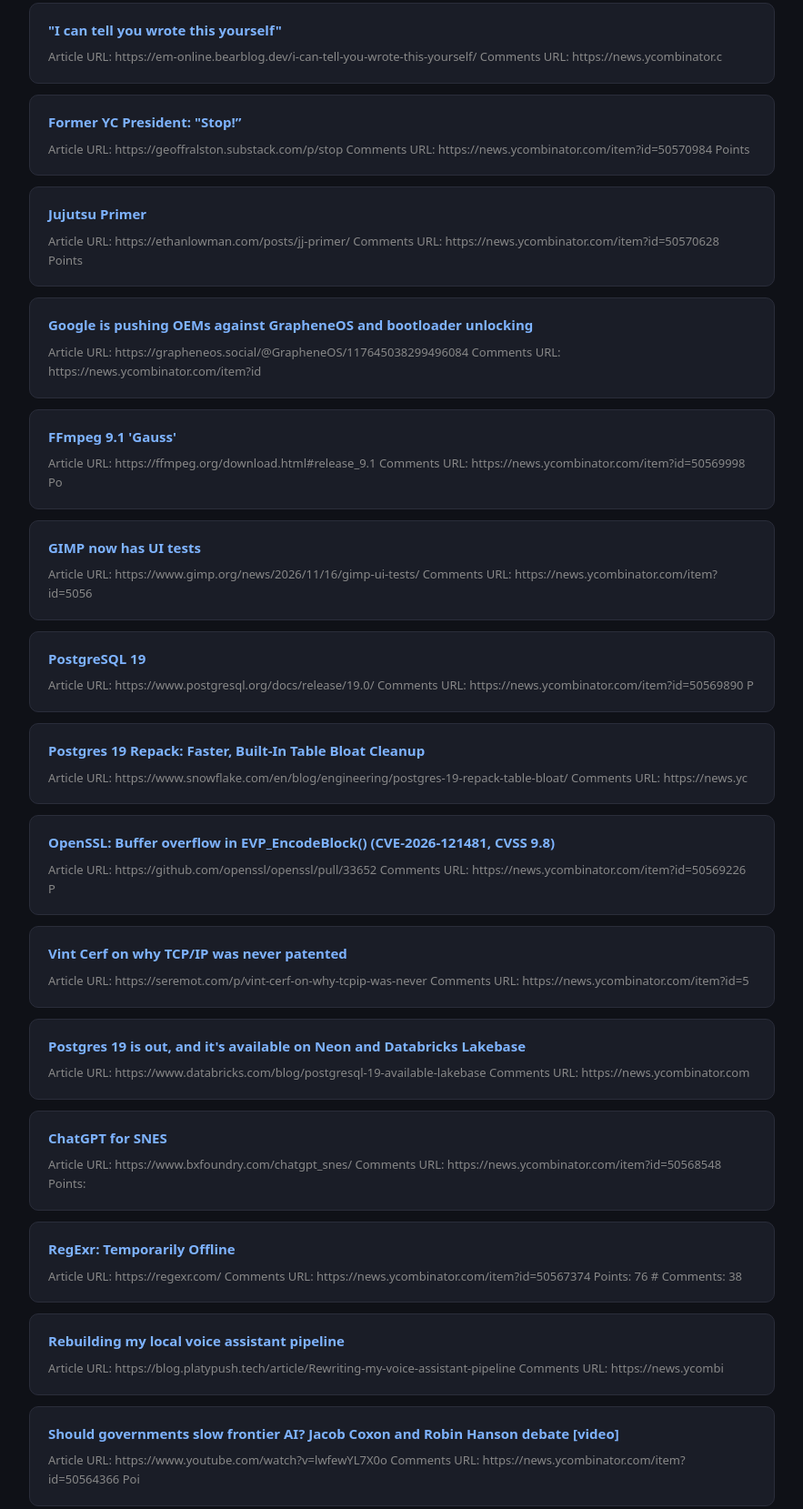
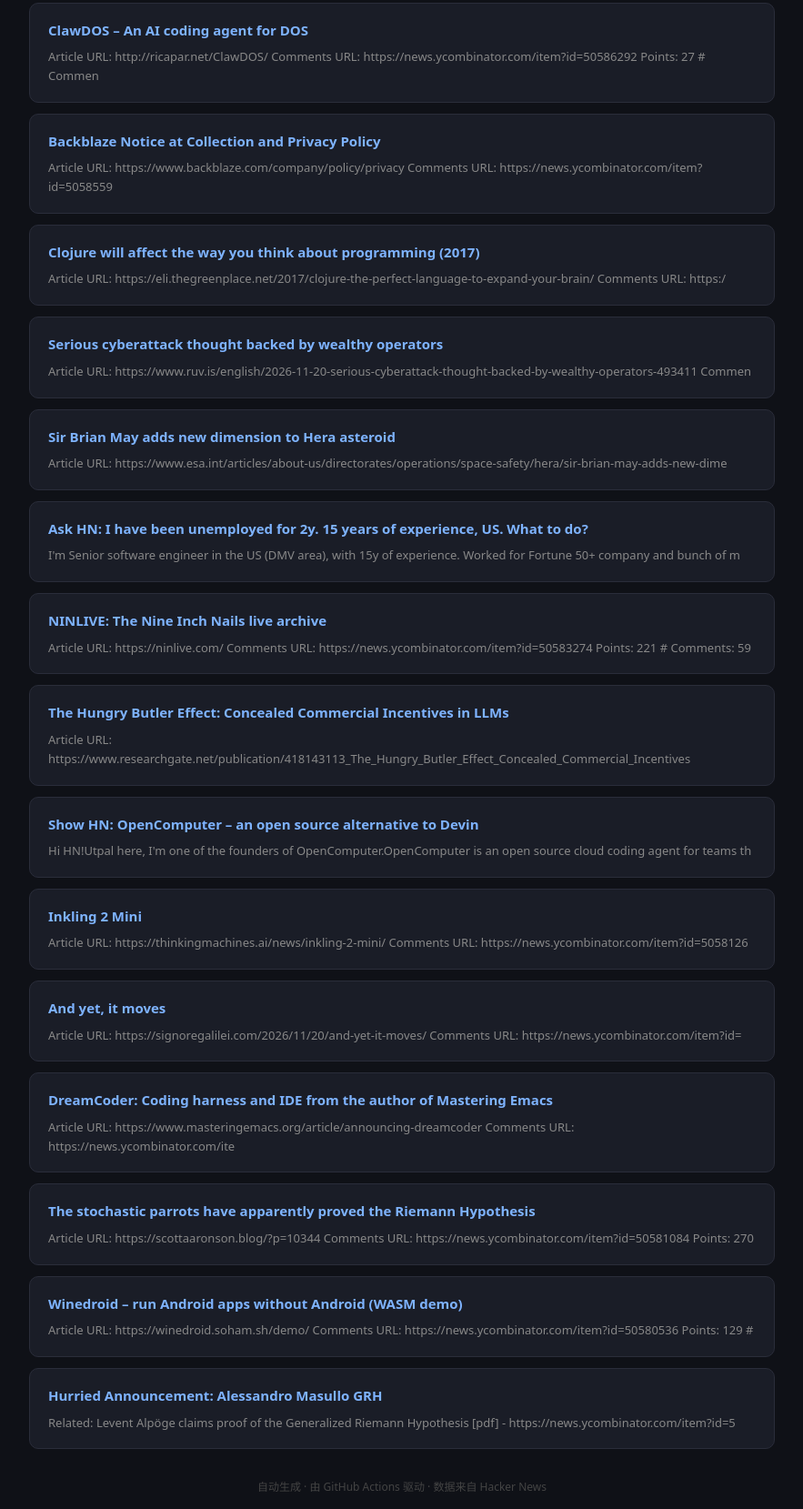
Before and after one commit to erdmanncho/daily-tech-news, a plain HTML site: page docs/index.html in a window 1280 px wide. Shown: the part 88-1747 px from the top of the page at 91% size, without its empty margins (198-1081 px from the left). Drawn offline with Linux system fonts and the light colour scheme.

Commit message:
每日新闻更新 2026-11-21

```diff
--- a/docs/index.html
+++ b/docs/index.html
@@ -1,7 +1,7 @@
 <!DOCTYPE html>
 <html lang="zh"><head><meta charset="UTF-8">
 <meta name="viewport" content="width=device-width,initial-scale=1">
-<title>每日科技新闻 · 2026年11月20日</title>
+<title>每日科技新闻 · 2026年11月21日</title>
 <style>
   body{font-family:system-ui,sans-serif;max-width:820px;margin:0 auto;padding:20px 16px;background:#0f1117;color:#e0e0e0}
   h1{font-size:22px;border-left:4px solid #4361ee;padding-left:12px;margin-bottom:24px}
@@ -14,91 +14,84 @@
   footer{text-align:center;color:#444;margin-top:32px;font-size:12px}
 </style></head>
 <body>
-  <h1>每日科技新闻 · 2026年11月20日</h1>
+  <h1>每日科技新闻 · 2026年11月21日</h1>
 
     <div class="card">
-      <a href="https://em-online.bearblog.dev/i-can-tell-you-wrote-this-yourself/" target="_blank"><h2>"I can tell you wrote this yourself"</h2></a>
-      <p>Article URL: https://em-online.bearblog.dev/i-can-tell-you-wrote-this-yourself/
-Comments URL: https://news.ycombinator.c</p>
+      <a href="http://ricapar.net/ClawDOS/" target="_blank"><h2>ClawDOS – An AI coding agent for DOS</h2></a>
+      <p>Article URL: http://ricapar.net/ClawDOS/
+Comments URL: https://news.ycombinator.com/item?id=50586292
+Points: 27
+# Commen</p>
     </div>
     <div class="card">
-      <a href="https://geoffralston.substack.com/p/stop" target="_blank"><h2>Former YC President: "Stop!”</h2></a>
-      <p>Article URL: https://geoffralston.substack.com/p/stop
-Comments URL: https://news.ycombinator.com/item?id=50570984
-Points</p>
+      <a href="https://www.backblaze.com/company/policy/privacy" target="_blank"><h2>Backblaze Notice at Collection and Privacy Policy</h2></a>
+      <p>Article URL: https://www.backblaze.com/company/policy/privacy
+Comments URL: https://news.ycombinator.com/item?id=5058559</p>
     </div>
     <div class="card">
-      <a href="https://ethanlowman.com/posts/jj-primer/" target="_blank"><h2>Jujutsu Primer</h2></a>
-      <p>Article URL: https://ethanlowman.com/posts/jj-primer/
-Comments URL: https://news.ycombinator.com/item?id=50570628
-Points</p>
+      <a href="https://eli.thegreenplace.net/2017/clojure-the-perfect-language-to-expand-your-brain/" target="_blank"><h2>Clojure will affect the way you think about programming (2017)</h2></a>
+      <p>Article URL: https://eli.thegreenplace.net/2017/clojure-the-perfect-language-to-expand-your-brain/
+Comments URL: https:/</p>
     </div>
     <div class="card">
-      <a href="https://grapheneos.social/@GrapheneOS/117645038299496084" target="_blank"><h2>Google is pushing OEMs against GrapheneOS and bootloader unlocking</h2></a>
-      <p>Article URL: https://grapheneos.social/@GrapheneOS/117645038299496084
-Comments URL: https://news.ycombinator.com/item?id</p>
+      <a href="https://www.ruv.is/english/2026-11-20-serious-cyberattack-thought-backed-by-wealthy-operators-493411" target="_blank"><h2>Serious cyberattack thought backed by wealthy operators</h2></a>
+      <p>Article URL: https://www.ruv.is/english/2026-11-20-serious-cyberattack-thought-backed-by-wealthy-operators-493411
+Commen</p>
     </div>
     <div class="card">
-      <a href="https://ffmpeg.org/download.html#release_9.1" target="_blank"><h2>FFmpeg 9.1 'Gauss'</h2></a>
-      <p>Article URL: https://ffmpeg.org/download.html#release_9.1
-Comments URL: https://news.ycombinator.com/item?id=50569998
-Po</p>
+      <a href="https://www.esa.int/articles/about-us/directorates/operations/space-safety/hera/sir-brian-may-adds-new-dimension-to-hera-asteroid" target="_blank"><h2>Sir Brian May adds new dimension to Hera asteroid</h2></a>
+      <p>Article URL: https://www.esa.int/articles/about-us/directorates/operations/space-safety/hera/sir-brian-may-adds-new-dime</p>
     </div>
     <div class="card">
-      <a href="https://www.gimp.org/news/2026/11/16/gimp-ui-tests/" target="_blank"><h2>GIMP now has UI tests</h2></a>
-      <p>Article URL: https://www.gimp.org/news/2026/11/16/gimp-ui-tests/
-Comments URL: https://news.ycombinator.com/item?id=5056</p>
+      <a href="https://news.ycombinator.com/item?id=50583761" target="_blank"><h2>Ask HN: I have been unemployed for 2y. 15 years of experience, US. What to do?</h2></a>
+      <p>I'm Senior software engineer in the US (DMV area), with 15y of experience. Worked for Fortune 50+ company and bunch of m</p>
     </div>
     <div class="card">
-      <a href="https://www.postgresql.org/docs/release/19.0/" target="_blank"><h2>PostgreSQL 19</h2></a>
-      <p>Article URL: https://www.postgresql.org/docs/release/19.0/
-Comments URL: https://news.ycombinator.com/item?id=50569890
-P</p>
+      <a href="https://ninlive.com/" target="_blank"><h2>NINLIVE: The Nine Inch Nails live archive</h2></a>
+      <p>Article URL: https://ninlive.com/
+Comments URL: https://news.ycombinator.com/item?id=50583274
+Points: 221
+# Comments: 59</p>
     </div>
     <div class="card">
-      <a href="https://www.snowflake.com/en/blog/engineering/postgres-19-repack-table-bloat/" target="_blank"><h2>Postgres 19 Repack: Faster, Built-In Table Bloat Cleanup</h2></a>
-      <p>Article URL: https://www.snowflake.com/en/blog/engineering/postgres-19-repack-table-bloat/
-Comments URL: https://news.yc</p>
+      <a href="https://www.researchgate.net/publication/418143113_The_Hungry_Butler_Effect_Concealed_Commercial_Incentives_and_the_Erosion_of_Epistemic_Rigour_in_Large_Language_Models" target="_blank"><h2>The Hungry Butler Effect: Concealed Commercial Incentives in LLMs</h2></a>
+      <p>Article URL: https://www.researchgate.net/publication/418143113_The_Hungry_Butler_Effect_Concealed_Commercial_Incentives</p>
     </div>
     <div class="card">
-      <a href="https://github.com/openssl/openssl/pull/33652" target="_blank"><h2>OpenSSL: Buffer overflow in EVP_EncodeBlock() (CVE-2026-121481, CVSS 9.8)</h2></a>
-      <p>Article URL: https://github.com/openssl/openssl/pull/33652
-Comments URL: https://news.ycombinator.com/item?id=50569226
-P</p>
+      <a href="https://github.com/diggerhq/opencomputer" target="_blank"><h2>Show HN: OpenComputer – an open source alternative to Devin</h2></a>
+      <p>Hi HN!Utpal here, I'm one of the founders of OpenComputer.OpenComputer is an open source cloud coding agent for teams th</p>
     </div>
     <div class="card">
-      <a href="https://seremot.com/p/vint-cerf-on-why-tcpip-was-never" target="_blank"><h2>Vint Cerf on why TCP/IP was never patented</h2></a>
-      <p>Article URL: https://seremot.com/p/vint-cerf-on-why-tcpip-was-never
-Comments URL: https://news.ycombinator.com/item?id=5</p>
+      <a href="https://thinkingmachines.ai/news/inkling-2-mini/" target="_blank"><h2>Inkling 2 Mini</h2></a>
+      <p>Article URL: https://thinkingmachines.ai/news/inkling-2-mini/
+Comments URL: https://news.ycombinator.com/item?id=5058126</p>
     </div>
     <div class="card">
-      <a href="https://www.databricks.com/blog/postgresql-19-available-lakebase" target="_blank"><h2>Postgres 19 is out, and it's available on Neon and Databricks Lakebase</h2></a>
-      <p>Article URL: https://www.databricks.com/blog/postgresql-19-available-lakebase
-Comments URL: https://news.ycombinator.com</p>
+      <a href="https://signoregalilei.com/2026/11/20/and-yet-it-moves/" target="_blank"><h2>And yet, it moves</h2></a>
+      <p>Article URL: https://signoregalilei.com/2026/11/20/and-yet-it-moves/
+Comments URL: https://news.ycombinator.com/item?id=</p>
     </div>
     <div class="card">
-      <a href="https://www.bxfoundry.com/chatgpt_snes/" target="_blank"><h2>ChatGPT for SNES</h2></a>
-      <p>Article URL: https://www.bxfoundry.com/chatgpt_snes/
-Comments URL: https://news.ycombinator.com/item?id=50568548
-Points:</p>
+      <a href="https://www.masteringemacs.org/article/announcing-dreamcoder" target="_blank"><h2>DreamCoder: Coding harness and IDE from the author of Mastering Emacs</h2></a>
+      <p>Article URL: https://www.masteringemacs.org/article/announcing-dreamcoder
+Comments URL: https://news.ycombinator.com/ite</p>
     </div>
     <div class="card">
-      <a href="https://regexr.com/" target="_blank"><h2>RegExr: Temporarily Offline</h2></a>
-      <p>Article URL: https://regexr.com/
-Comments URL: https://news.ycombinator.com/item?id=50567374
-Points: 76
-# Comments: 38</p>
+      <a href="https://scottaaronson.blog/?p=10344" target="_blank"><h2>The stochastic parrots have apparently proved the Riemann Hypothesis</h2></a>
+      <p>Article URL: https://scottaaronson.blog/?p=10344
+Comments URL: https://news.ycombinator.com/item?id=50581084
+Points: 270</p>
     </div>
     <div class="card">
-      <a href="https://blog.platypush.tech/article/Rewriting-my-voice-assistant-pipeline" target="_blank"><h2>Rebuilding my local voice assistant pipeline</h2></a>
-      <p>Article URL: https://blog.platypush.tech/article/Rewriting-my-voice-assistant-pipeline
-Comments URL: https://news.ycombi</p>
+      <a href="https://winedroid.soham.sh/demo/" target="_blank"><h2>Winedroid – run Android apps without Android (WASM demo)</h2></a>
+      <p>Article URL: https://winedroid.soham.sh/demo/
+Comments URL: https://news.ycombinator.com/item?id=50580536
+Points: 129
+# </p>
     </div>
     <div class="card">
-      <a href="https://www.youtube.com/watch?v=lwfewYL7X0o" target="_blank"><h2>Should governments slow frontier AI? Jacob Coxon and Robin Hanson debate [video]</h2></a>
-      <p>Article URL: https://www.youtube.com/watch?v=lwfewYL7X0o
-Comments URL: https://news.ycombinator.com/item?id=50564366
-Poi</p>
+      <a href="https://math216.wordpress.com/2026/11/20/hurried-announcement-alessandro-masullo-grh/" target="_blank"><h2>Hurried Announcement: Alessandro Masullo GRH</h2></a>
+      <p>Related: Levent Alpöge claims proof of the Generalized Riemann Hypothesis [pdf] - https://news.ycombinator.com/item?id=5</p>
     </div>
   <footer>自动生成 · 由 GitHub Actions 驱动 · 数据来自 Hacker News</footer>
 </body></html>
```
